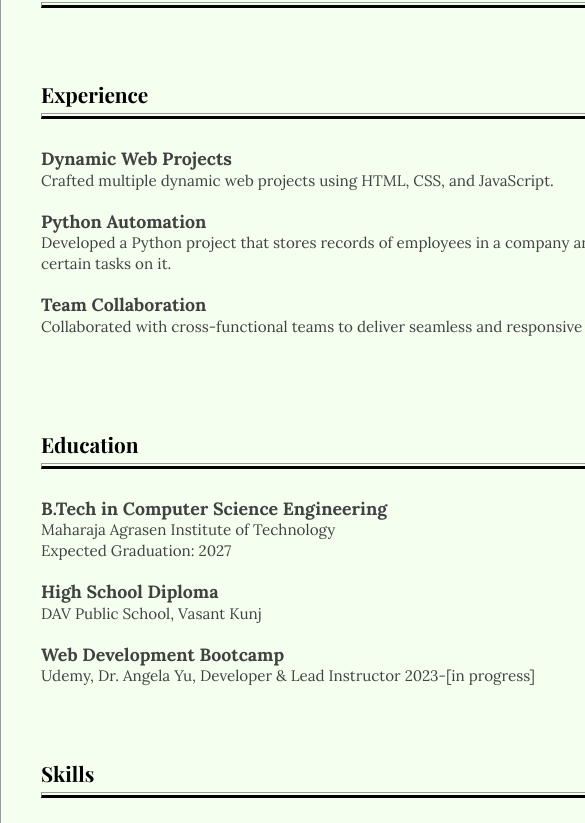
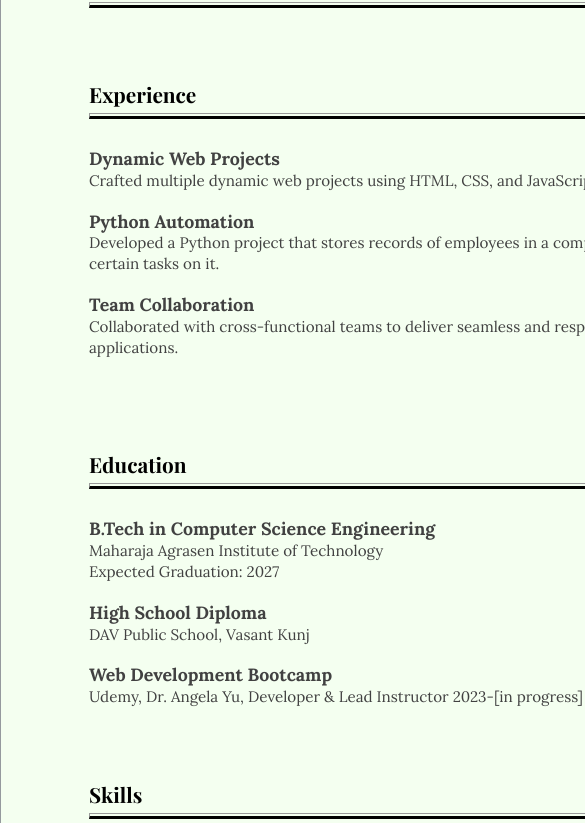
Before and after one commit to Saumya-Aggarwal/Profile-page, a plain HTML site: page index.html in a window 390 px wide. Shown: the part 367-1190 px from the top of the page, 585 px wide, since content can reach past the window. Drawn offline with nearby package versions, Linux system fonts and the light colour scheme.

Commit message:
Final Touches

```diff
--- a/styles.css
+++ b/styles.css
@@ -307,9 +307,10 @@ h2 {
     font-size: clamp(1.3rem, 1.5vw, 1.6rem);
   }
 }
-@media (max-width: 795px) {
-
-
-
-
+@media (max-width: 795px){
+  .container {
+    min-width: unset;
+    width: fit-content;
+    padding-inline: 20vw;
+  }
 }
```
